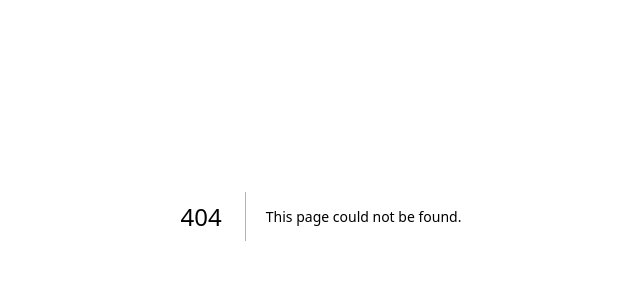
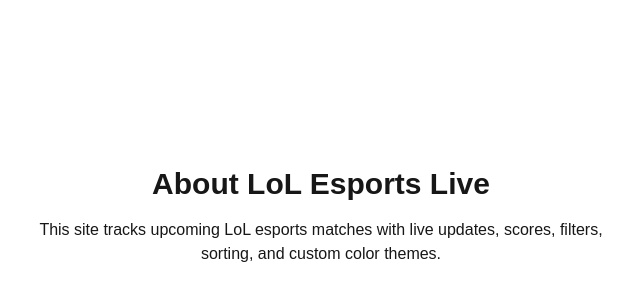
Before and after one commit to ArushYadlapati/lolesports-live, a Next.js app: page /about in a window 1280 px wide. Before the commit this address had no page. Shown: the part 184-484 px from the top of the page, without its empty margins (319-959 px from the left). Built offline with nearby package versions, Linux system fonts and the light colour scheme.

Commit message:
Update other pages

```diff
--- a/app/about.tsx
+++ /dev/null
@@ -1,7 +0,0 @@
-export default function About() {
-    return (
-        <div>
-
-        </div>
-    );
-}
--- /dev/null
+++ b/app/about/page.tsx
@@ -0,0 +1,10 @@
+export default function AboutPage() {
+    return (
+        <main className="flex flex-col items-center justify-center min-h-screen p-8">
+            <h1 className="text-3xl font-bold mb-4">About LoL Esports Live</h1>
+            <p className="max-w-xl text-center">
+                This site tracks upcoming LoL esports matches with live updates, scores, filters, sorting, and custom color themes.
+            </p>
+        </main>
+    );
+}
--- a/app/betting.tsx
+++ /dev/null
@@ -1,7 +0,0 @@
-export default function Betting() {
-    return (
-        <div className="betting-container">
-
-        </div>
-    );
-}
--- /dev/null
+++ b/app/betting/page.tsx
@@ -0,0 +1,10 @@
+export default function BettingPage() {
+    return (
+        <main className="flex flex-col items-center justify-center min-h-screen p-8">
+            <h1 className="text-3xl font-bold mb-4">Betting</h1>
+            <p className="max-w-xl text-center">
+                This page will allow you to make fun predictions on upcoming matches. Coming soon!
+            </p>
+        </main>
+    );
+}
```
